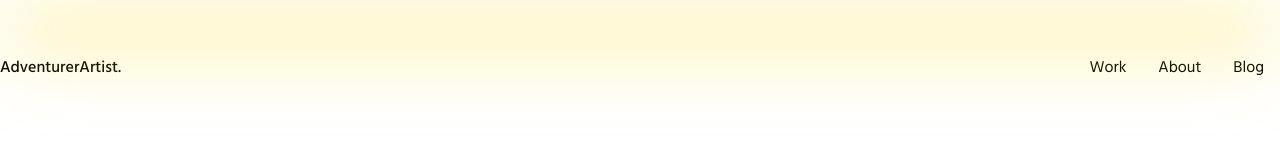
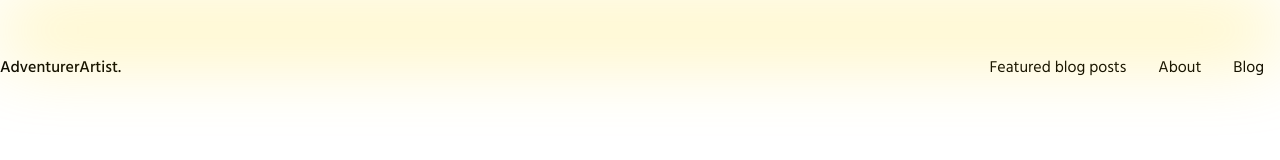
Before and after one commit to Catherine-PL/adventurerartist2, a Next.js app: page / in a window 1280 px wide. Shown: the top 160 px of the page. Built offline with nearby package versions, Linux system fonts and the light colour scheme.

Commit message:
Add link to YT

```diff
--- a/components/Header/index.js
+++ b/components/Header/index.js
@@ -120,7 +120,7 @@ const Header = ({ handleWorkScroll, handleAboutScroll, isBlog }) => {
         </h1>
         {!isBlog ? (
           <div className="flex">
-            <Button onClick={handleWorkScroll}>Work</Button>
+            <Button onClick={handleWorkScroll}>Featured blog posts</Button>
             <Button onClick={handleAboutScroll}>About</Button>
             {showBlog && (
               <Button onClick={() => router.push("/blog")}>Blog</Button>
```
